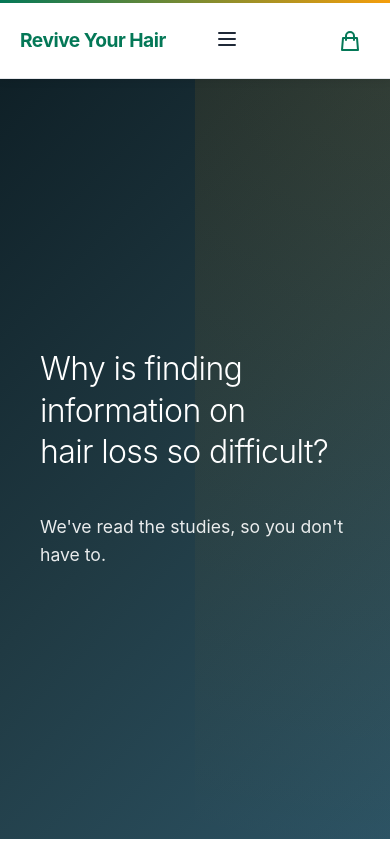
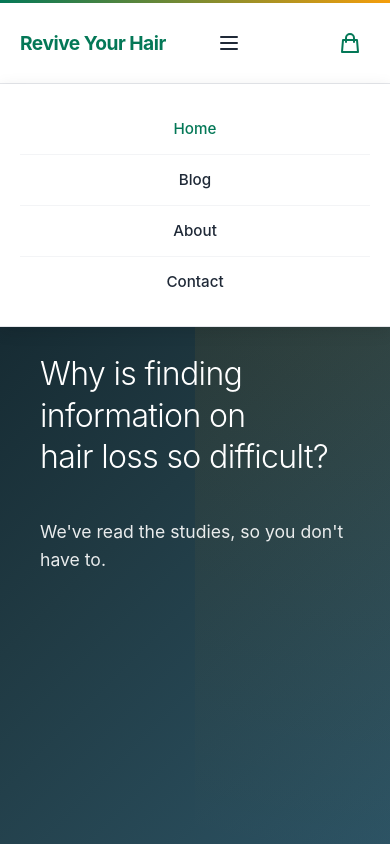
Before and after one commit to PartyProtect/revive-your-hair-website-, a website: page src/pages/index.html in a window 390 px wide. Both pictures are taken after a click on the button "Toggle menu". Shown: the top 844 px of the page. Drawn offline with Linux system fonts and the light colour scheme.

Commit message:
Fix: Correct mobile menu button display property (none/flex)

```diff
--- a/src/scripts/main.js
+++ b/src/scripts/main.js
@@ -28,30 +28,57 @@ function initializeHeaderFunctionality() {
   const navMenu = document.getElementById('navMenu');
 
   if (mobileMenuButton && navMenu) {
+    console.log('Mobile menu initialized'); // Debug log
+
+    // Remove any existing listeners (prevent duplicates)
+    const newButton = mobileMenuButton.cloneNode(true);
+    mobileMenuButton.parentNode.replaceChild(newButton, mobileMenuButton);
+
     // Toggle menu on button click
-    mobileMenuButton.addEventListener('click', function() {
+    newButton.addEventListener('click', function(e) {
+      e.preventDefault();
+      e.stopPropagation();
+      console.log('Mobile menu button clicked'); // Debug log
       navMenu.classList.toggle('active');
     });
 
     // Close mobile menu when clicking outside
     document.addEventListener('click', function(event) {
       const isClickInsideMenu = navMenu.contains(event.target);
-      const isClickOnButton = mobileMenuButton.contains(event.target);
+      const isClickOnButton = newButton.contains(event.target);
 
       if (!isClickInsideMenu && !isClickOnButton && navMenu.classList.contains('active')) {
         navMenu.classList.remove('active');
       }
     });
+
+    // Close menu when clicking a nav link
+    const navLinks = navMenu.querySelectorAll('.nav-link');
+    navLinks.forEach(link => {
+      link.addEventListener('click', function() {
+        navMenu.classList.remove('active');
+      });
+    });
+  } else {
+    console.log('Mobile menu elements not found', { mobileMenuButton, navMenu }); // Debug log
   }
 }
 
 // Initialize when components are loaded
 window.addEventListener('componentsLoaded', function() {
-  initializeHeaderFunctionality();
+  console.log('Components loaded event fired'); // Debug log
+  setTimeout(initializeHeaderFunctionality, 100);
 });
 
 // Fallback: Also try on DOMContentLoaded in case components load synchronously
 document.addEventListener('DOMContentLoaded', function() {
+  console.log('DOMContentLoaded event fired'); // Debug log
   // Small delay to ensure components have loaded
-  setTimeout(initializeHeaderFunctionality, 100);
+  setTimeout(initializeHeaderFunctionality, 200);
 });
+
+// Additional fallback: Try after window load
+window.addEventListener('load', function() {
+  console.log('Window load event fired'); // Debug log
+  setTimeout(initializeHeaderFunctionality, 300);
+});
--- a/src/styles/components.css
+++ b/src/styles/components.css
@@ -108,12 +108,31 @@
   border: none;
   color: var(--charcoal);
   cursor: pointer;
-  padding: 8px;
+  padding: 12px;
+  min-width: 48px;
+  min-height: 48px;
+  align-items: center;
+  justify-content: center;
+  transition: all 0.2s;
+  -webkit-tap-highlight-color: rgba(0, 0, 0, 0.1);
+  position: relative;
+  z-index: 1001;
+}
+
+.mobile-menu-button:hover {
+  background: var(--gray-100);
+  border-radius: 8px;
+}
+
+.mobile-menu-button:active {
+  background: var(--gray-200);
+  transform: scale(0.95);
 }
 
 .mobile-menu-button svg {
   width: 24px;
   height: 24px;
+  pointer-events: none;
 }
 
 /* Mobile Responsive Styles */
@@ -161,7 +180,7 @@
   }
 
   .mobile-menu-button {
-    display: block;
+    display: flex;
   }
 }
 
```
